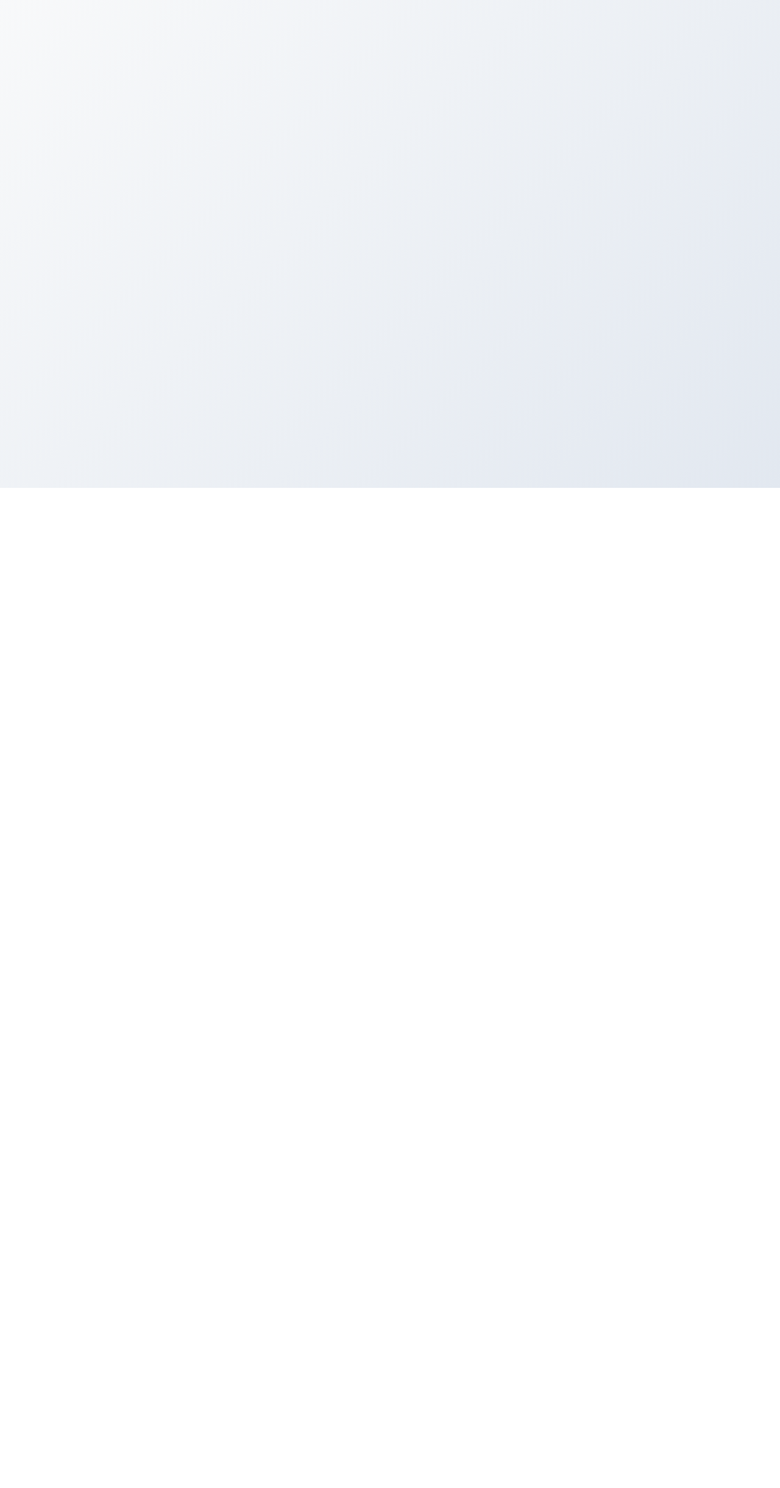
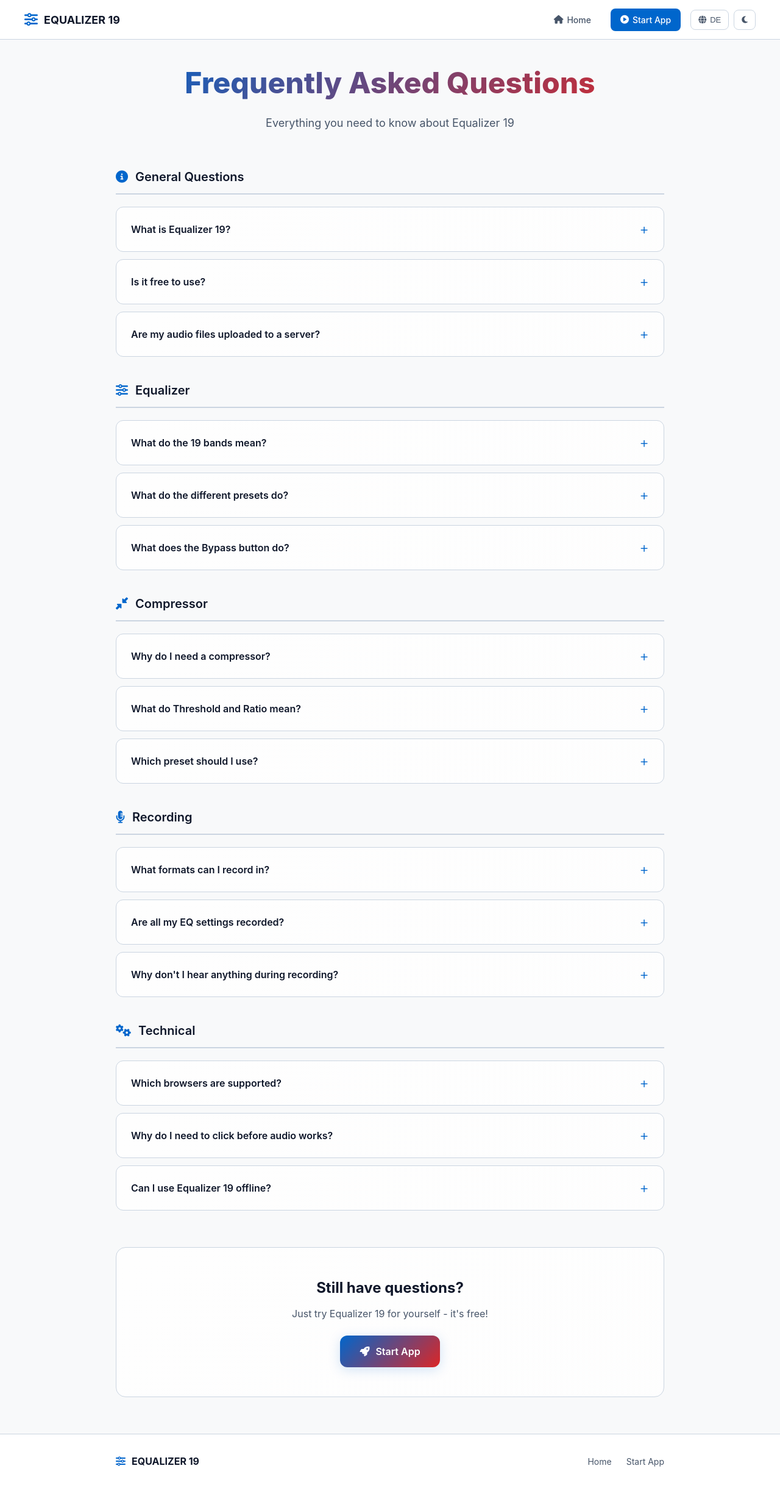
Before and after one commit to KodiniTools/Equalizer-19, a Vue app: page /equaliser19/faq in a window 1280 px wide. Shown: the whole page at 61% size. Before the commit the page ends 800 px from the top, so only its background shows below. Built offline with nearby package versions, Linux system fonts and the light colour scheme.

Commit message:
Fix i18n translation access syntax in all pages
Change t('key') to t.key syntax since t is a computed property
returning the translations object, not a function.

https://claude.ai/code/session_01Xx8Lh327yH436Y3id22Gjk

```diff
--- a/src/pages/AppPage.vue
+++ b/src/pages/AppPage.vue
@@ -11,11 +11,11 @@
         <nav class="header-nav">
           <router-link to="/" class="header-link">
             <i class="fas fa-home"></i>
-            <span>{{ t('nav_home') }}</span>
+            <span>{{ t.nav_home }}</span>
           </router-link>
           <router-link to="/faq" class="header-link">
             <i class="fas fa-question-circle"></i>
-            <span>{{ t('nav_faq') }}</span>
+            <span>{{ t.nav_faq }}</span>
           </router-link>
         </nav>
 
@@ -38,14 +38,14 @@
             <button
               @click="setTheme('dark')"
               :class="['control-btn', { active: currentTheme === 'dark' }]"
-              :title="t('dark_theme')"
+              :title="t.dark_theme"
             >
               <i class="fas fa-moon"></i>
             </button>
             <button
               @click="setTheme('light')"
               :class="['control-btn', { active: currentTheme === 'light' }]"
-              :title="t('light_theme')"
+              :title="t.light_theme"
             >
               <i class="fas fa-sun"></i>
             </button>
--- a/src/pages/FaqPage.vue
+++ b/src/pages/FaqPage.vue
@@ -10,11 +10,11 @@
         <div class="nav-links">
           <router-link to="/" class="nav-link">
             <i class="fas fa-home"></i>
-            {{ t('nav_home') }}
+            {{ t.nav_home }}
           </router-link>
           <router-link to="/app" class="nav-link nav-link-primary">
             <i class="fas fa-play-circle"></i>
-            {{ t('nav_start_app') }}
+            {{ t.nav_start_app }}
           </router-link>
           <div class="nav-controls">
             <button
@@ -28,7 +28,7 @@
             <button
               @click="toggleTheme"
               class="nav-btn"
-              :title="currentTheme === 'dark' ? t('light_theme') : t('dark_theme')"
+              :title="currentTheme === 'dark' ? t.light_theme : t.dark_theme"
             >
               <i :class="currentTheme === 'dark' ? 'fas fa-sun' : 'fas fa-moon'"></i>
             </button>
@@ -41,102 +41,102 @@
     <main class="faq-main">
       <div class="faq-container">
         <div class="faq-header">
-          <h1>{{ t('faq_title') }}</h1>
-          <p>{{ t('faq_subtitle') }}</p>
+          <h1>{{ t.faq_title }}</h1>
+          <p>{{ t.faq_subtitle }}</p>
         </div>
 
         <div class="faq-categories">
           <!-- General Questions -->
           <section class="faq-category">
-            <h2><i class="fas fa-info-circle"></i> {{ t('faq_cat_general') }}</h2>
+            <h2><i class="fas fa-info-circle"></i> {{ t.faq_cat_general }}</h2>
             <div class="faq-list">
               <details class="faq-item">
-                <summary>{{ t('faq_q1') }}</summary>
-                <div class="faq-answer">{{ t('faq_a1') }}</div>
+                <summary>{{ t.faq_q1 }}</summary>
+                <div class="faq-answer">{{ t.faq_a1 }}</div>
               </details>
               <details class="faq-item">
-                <summary>{{ t('faq_q2') }}</summary>
-                <div class="faq-answer">{{ t('faq_a2') }}</div>
+                <summary>{{ t.faq_q2 }}</summary>
+                <div class="faq-answer">{{ t.faq_a2 }}</div>
               </details>
               <details class="faq-item">
-                <summary>{{ t('faq_q3') }}</summary>
-                <div class="faq-answer">{{ t('faq_a3') }}</div>
+                <summary>{{ t.faq_q3 }}</summary>
+                <div class="faq-answer">{{ t.faq_a3 }}</div>
               </details>
             </div>
           </section>
 
           <!-- Equalizer Questions -->
           <section class="faq-category">
-            <h2><i class="fas fa-sliders-h"></i> {{ t('faq_cat_equalizer') }}</h2>
+            <h2><i class="fas fa-sliders-h"></i> {{ t.faq_cat_equalizer }}</h2>
             <div class="faq-list">
               <details class="faq-item">
-                <summary>{{ t('faq_eq_q1') }}</summary>
-                <div class="faq-answer">{{ t('faq_eq_a1') }}</div>
+                <summary>{{ t.faq_eq_q1 }}</summary>
+                <div class="faq-answer">{{ t.faq_eq_a1 }}</div>
               </details>
               <details class="faq-item">
-                <summary>{{ t('faq_eq_q2') }}</summary>
-                <div class="faq-answer">{{ t('faq_eq_a2') }}</div>
+                <summary>{{ t.faq_eq_q2 }}</summary>
+                <div class="faq-answer">{{ t.faq_eq_a2 }}</div>
               </details>
               <details class="faq-item">
-                <summary>{{ t('faq_eq_q3') }}</summary>
-                <div class="faq-answer">{{ t('faq_eq_a3') }}</div>
+                <summary>{{ t.faq_eq_q3 }}</summary>
+                <div class="faq-answer">{{ t.faq_eq_a3 }}</div>
               </details>
             </div>
           </section>
 
           <!-- Compressor Questions -->
           <section class="faq-category">
-            <h2><i class="fas fa-compress-alt"></i> {{ t('faq_cat_compressor') }}</h2>
+            <h2><i class="fas fa-compress-alt"></i> {{ t.faq_cat_compressor }}</h2>
             <div class="faq-list">
               <details class="faq-item">
-                <summary>{{ t('faq_comp_q1') }}</summary>
-                <div class="faq-answer">{{ t('faq_comp_a1') }}</div>
+                <summary>{{ t.faq_comp_q1 }}</summary>
+                <div class="faq-answer">{{ t.faq_comp_a1 }}</div>
               </details>
               <details class="faq-item">
-                <summary>{{ t('faq_comp_q2') }}</summary>
-                <div class="faq-answer">{{ t('faq_comp_a2') }}</div>
+                <summary>{{ t.faq_comp_q2 }}</summary>
+                <div class="faq-answer">{{ t.faq_comp_a2 }}</div>
               </details>
               <details class="faq-item">
-                <summary>{{ t('faq_comp_q3') }}</summary>
-                <div class="faq-answer">{{ t('faq_comp_a3') }}</div>
+                <summary>{{ t.faq_comp_q3 }}</summary>
+                <div class="faq-answer">{{ t.faq_comp_a3 }}</div>
               </details>
             </div>
           </section>
 
           <!-- Recording Questions -->
           <section class="faq-category">
-            <h2><i class="fas fa-microphone-alt"></i> {{ t('faq_cat_recording') }}</h2>
+            <h2><i class="fas fa-microphone-alt"></i> {{ t.faq_cat_recording }}</h2>
             <div class="faq-list">
               <details class="faq-item">
-                <summary>{{ t('faq_rec_q1') }}</summary>
-                <div class="faq-answer">{{ t('faq_rec_a1') }}</div>
+                <summary>{{ t.faq_rec_q1 }}</summary>
+                <div class="faq-answer">{{ t.faq_rec_a1 }}</div>
               </details>
               <details class="faq-item">
-                <summary>{{ t('faq_rec_q2') }}</summary>
-                <div class="faq-answer">{{ t('faq_rec_a2') }}</div>
+                <summary>{{ t.faq_rec_q2 }}</summary>
+                <div class="faq-answer">{{ t.faq_rec_a2 }}</div>
               </details>
               <details class="faq-item">
-                <summary>{{ t('faq_rec_q3') }}</summary>
-                <div class="faq-answer">{{ t('faq_rec_a3') }}</div>
+                <summary>{{ t.faq_rec_q3 }}</summary>
+                <div class="faq-answer">{{ t.faq_rec_a3 }}</div>
               </details>
             </div>
           </section>
 
           <!-- Technical Questions -->
           <section class="faq-category">
-            <h2><i class="fas fa-cogs"></i> {{ t('faq_cat_technical') }}</h2>
+            <h2><i class="fas fa-cogs"></i> {{ t.faq_cat_technical }}</h2>
             <div class="faq-list">
               <details class="faq-item">
-                <summary>{{ t('faq_tech_q1') }}</summary>
-                <div class="faq-answer">{{ t('faq_tech_a1') }}</div>
+                <summary>{{ t.faq_tech_q1 }}</summary>
+                <div class="faq-answer">{{ t.faq_tech_a1 }}</div>
               </details>
               <details class="faq-item">
-                <summary>{{ t('faq_tech_q2') }}</summary>
-                <div class="faq-answer">{{ t('faq_tech_a2') }}</div>
+                <summary>{{ t.faq_tech_q2 }}</summary>
+                <div class="faq-answer">{{ t.faq_tech_a2 }}</div>
               </details>
               <details class="faq-item">
-                <summary>{{ t('faq_tech_q3') }}</summary>
-                <div class="faq-answer">{{ t('faq_tech_a3') }}</div>
+                <summary>{{ t.faq_tech_q3 }}</summary>
+                <div class="faq-answer">{{ t.faq_tech_a3 }}</div>
               </details>
             </div>
           </section>
@@ -144,11 +144,11 @@
 
         <!-- CTA -->
         <div class="faq-cta">
-          <h3>{{ t('faq_cta_title') }}</h3>
-          <p>{{ t('faq_cta_desc') }}</p>
+          <h3>{{ t.faq_cta_title }}</h3>
+          <p>{{ t.faq_cta_desc }}</p>
           <router-link to="/app" class="cta-btn">
             <i class="fas fa-rocket"></i>
-            {{ t('nav_start_app') }}
+            {{ t.nav_start_app }}
           </router-link>
         </div>
       </div>
@@ -162,8 +162,8 @@
           <span>EQUALIZER 19</span>
         </div>
         <div class="footer-links">
-          <router-link to="/">{{ t('nav_home') }}</router-link>
-          <router-link to="/app">{{ t('nav_start_app') }}</router-link>
+          <router-link to="/">{{ t.nav_home }}</router-link>
+          <router-link to="/app">{{ t.nav_start_app }}</router-link>
         </div>
       </div>
     </footer>
```
Also changed, not shown: src/pages/LandingPage.vue (+53 -53 lines).
